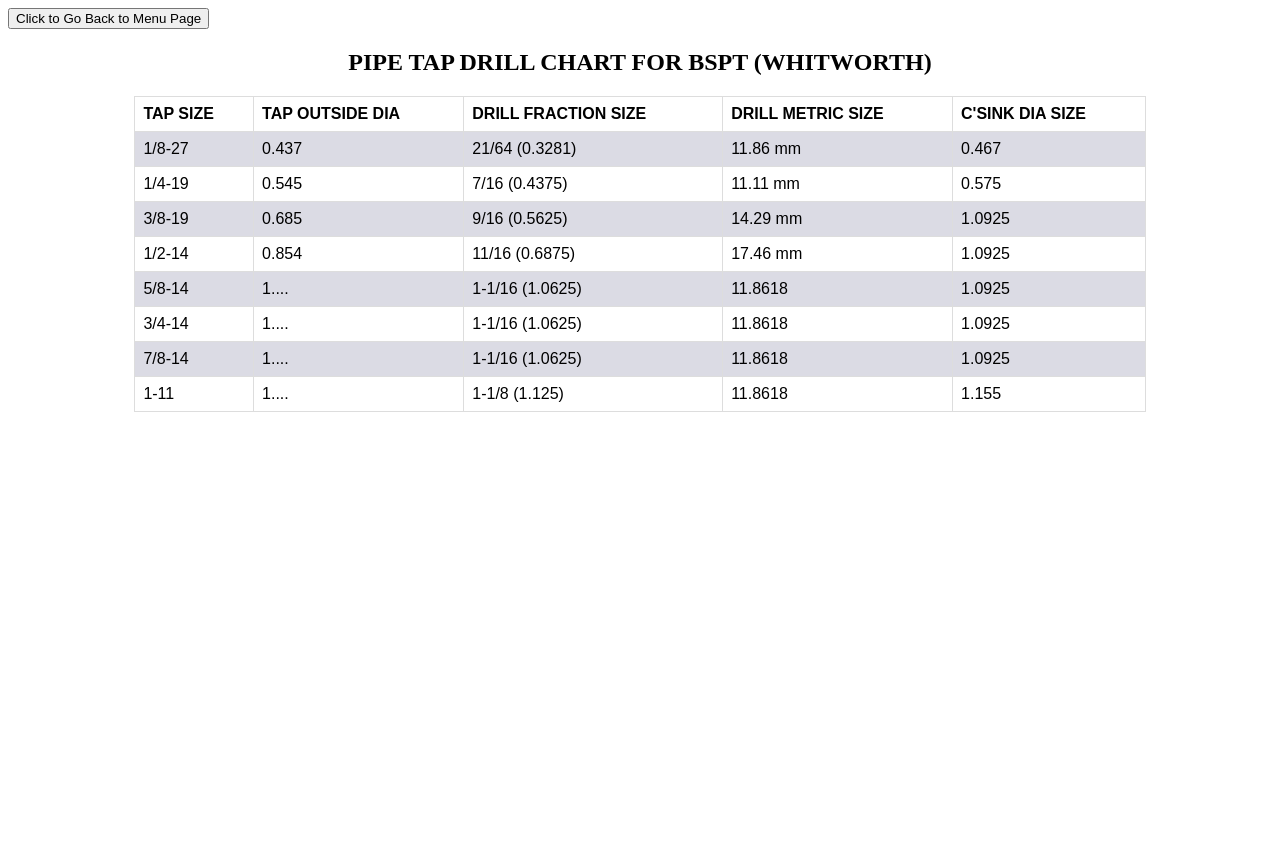
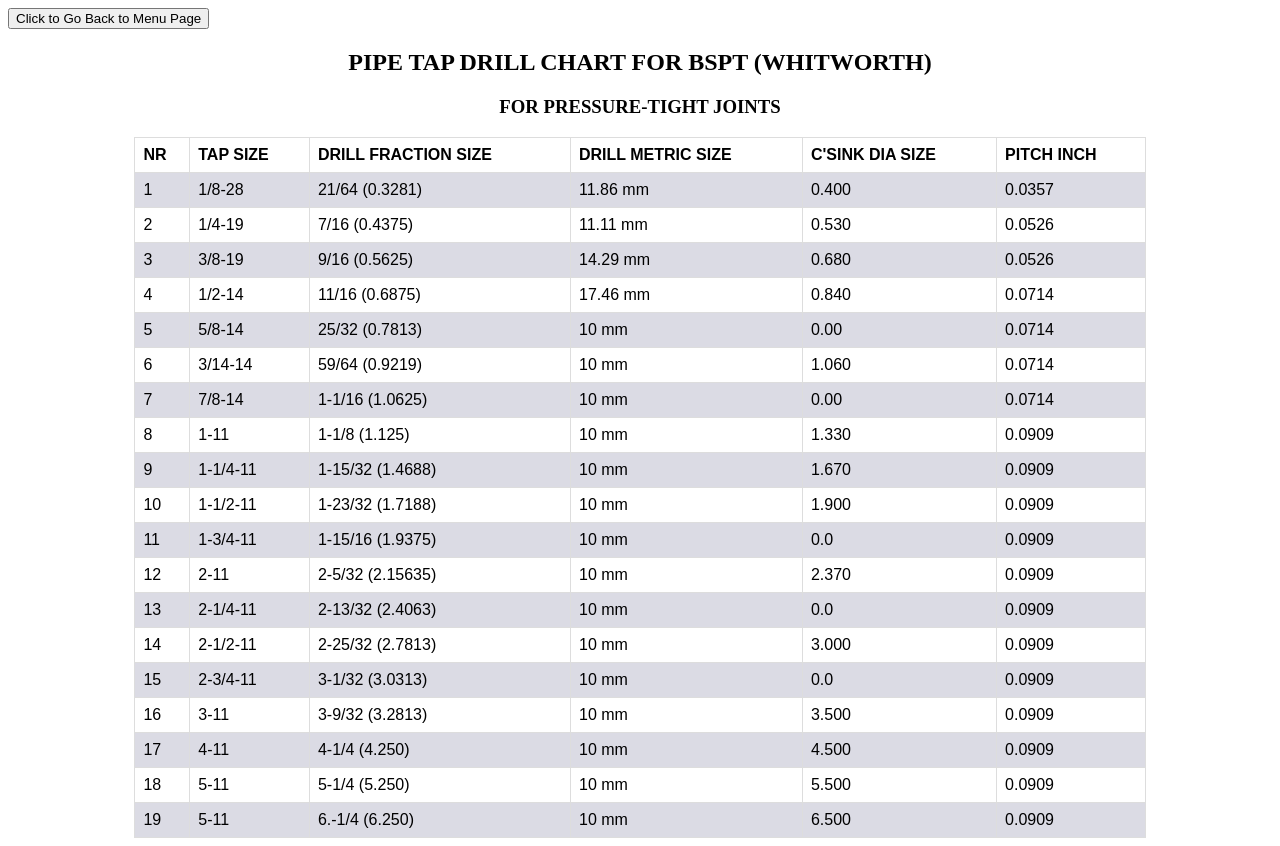
Before and after one commit to Milys/Calculate_App, a plain HTML site: page Tap_BSPT.html in a window 1280 px wide. Before the commit the page ends 800 px from the top, so only its background shows below. Drawn offline with Linux system fonts and the light colour scheme.

```diff
--- a/Tap_BSPT.html
+++ b/Tap_BSPT.html
@@ -5,7 +5,7 @@
   <meta charset="UTF-8">
   <meta name="viewport" content="width=device-width, initial-scale=1.0">
   <meta http-equiv="X-UA-Compatible" content="ie=edge">
-  <link rel="stylesheet" href="taps.css" type="text/css">
+  <link rel="stylesheet" href="taps_BSPT.css" type="text/css">
   <title>Document</title>
 </head>
 <body>
@@ -19,70 +19,170 @@
     </script>
 
   <h2>PIPE TAP DRILL CHART FOR BSPT (WHITWORTH)</h2>
+  <h3>FOR PRESSURE-TIGHT JOINTS</h3>
   <table>
     <tr>
+      <th>NR</th>
       <th>TAP SIZE</th>
-      <th>TAP OUTSIDE DIA</th>
       <th>DRILL FRACTION SIZE</th>
       <th>DRILL METRIC SIZE</th>
       <th>C'SINK DIA SIZE</th>
+      <th>PITCH INCH</th>
     </tr>
     <tr>
-      <td>1/8-27</td>
-      <td>0.437</td>
-      <td>21/64 (0.3281)</td>
+        <td>1</td>
+      <td>1/8-28</td>
+      <td>21/64 (0.3281) </td>
       <td>11.86 mm</td>
-      <td>0.467</td>
+      <td>0.400</td>
+      <td>0.0357</td>
     </tr>
     <tr>
+        <td>2</td>
       <td>1/4-19</td>
-      <td>0.545</td>
       <td>7/16 (0.4375)</td>
       <td>11.11 mm</td>
-      <td>0.575</td>
+      <td>0.530</td>
+       <td>0.0526</td>
     </tr>
     <tr>
+      <td>3</td>
       <td>3/8-19</td>
-      <td>0.685</td>
       <td>9/16 (0.5625)</td>
-        <td>14.29 mm</td>
-        <td>1.0925</td>
+      <td>14.29 mm</td>
+      <td>0.680</td>
+      <td>0.0526</td>
     </tr>
     <tr>
+        <td>4</td>
       <td>1/2-14</td>
-      <td>0.854</td>
       <td>11/16 (0.6875)</td>
       <td>17.46 mm</td>
-      <td>1.0925</td>
+      <td>0.840</td>
+      <td>0.0714</td>
     </tr>
     <tr>
+      <td>5</td>
       <td>5/8-14</td>
-      <td>1....</td>
-        <td>1-1/16 (1.0625)</td>
-        <td>11.8618</td>
-        <td>1.0925</td>
+      <td>25/32 (0.7813) </td>
+      <td>10 mm</td>
+      <td>0.00</td>
+      <td>0.0714</td>
     </tr>
     <tr>
-      <td>3/4-14</td>
-      <td>1....</td>
-        <td>1-1/16 (1.0625)</td>
-        <td>11.8618</td>
-        <td>1.0925</td>
-    </tr>
-    <tr>
-        <td>7/8-14</td>
-        <td>1....</td>
-        <td>1-1/16 (1.0625)</td>
-        <td>11.8618</td>
-        <td>1.0925</td>
+        <td>6</td>
+        <td>3/14-14</td>
+        <td>59/64 (0.9219) </td>
+        <td>10 mm</td>
+        <td>1.060</td>
+        <td>0.0714</td>
       </tr>
       <tr>
-          <td>1-11</td>
-          <td>1....</td>
-          <td>1-1/8 (1.125)</td>
-          <td>11.8618</td>
-          <td>1.155</td>
+          <td>7</td>
+          <td>7/8-14</td>
+          <td>1-1/16 (1.0625) </td>
+          <td>10 mm</td>
+          <td>0.00</td>
+          <td>0.0714</td>
         </tr>
+        <tr>
+            <td>8</td>
+            <td>1-11</td>
+            <td>1-1/8 (1.125) </td>
+            <td>10 mm</td>
+            <td>1.330</td>
+            <td>0.0909</td>
+          </tr>
+          <tr>
+              <td>9</td>
+              <td>1-1/4-11</td>
+              <td>1-15/32 (1.4688) </td>
+              <td>10 mm</td>
+              <td>1.670</td>
+              <td>0.0909</td>
+            </tr>
+            <tr>
+                <td>10</td>
+                <td>1-1/2-11</td>
+                <td>1-23/32 (1.7188) </td>
+                <td>10 mm</td>
+                <td>1.900</td>
+                <td>0.0909</td>
+              </tr>
+              <tr>
+                  <td>11</td>
+                  <td>1-3/4-11</td>
+                  <td>1-15/16 (1.9375) </td>
+                  <td>10 mm</td>
+                  <td>0.0</td>
+                  <td>0.0909</td>
+                </tr>
+                <tr>
+                    <td>12</td>
+                    <td>2-11</td>
+                    <td>2-5/32 (2.15635) </td>
+                    <td>10 mm</td>
+                    <td>2.370</td>
+                    <td>0.0909</td>
+                  </tr>
+                  <tr>
+                      <td>13</td>
+                      <td>2-1/4-11</td>
+                      <td>2-13/32 (2.4063) </td>
+                      <td>10 mm</td>
+                      <td>0.0</td>
+                      <td>0.0909</td>
+                    </tr>
+                    <tr>
+                        <td>14</td>
+                        <td>2-1/2-11</td>
+                        <td>2-25/32 (2.7813) </td>
+                        <td>10 mm</td>
+                        <td>3.000</td>
+                        <td>0.0909</td>
+                      </tr>
+                      <tr>
+                          <td>15</td>
+                          <td>2-3/4-11</td>
+                          <td>3-1/32 (3.0313) </td>
+                          <td>10 mm</td>
+                          <td>0.0</td>
+                          <td>0.0909</td>
+                        </tr>
+                        <tr>
+                            <td>16</td>
+                            <td>3-11</td>
+                            <td>3-9/32 (3.2813) </td>
+                            <td>10 mm</td>
+                            <td>3.500</td>
+                            <td>0.0909</td>
+                          </tr>
+                          <tr>
+                              <td>17</td>
+                              <td>4-11</td>
+                              <td>4-1/4 (4.250) </td>
+                              <td>10 mm</td>
+                              <td>4.500</td>
+                              <td>0.0909</td>
+                            </tr>
+                            <tr>
+                                <td>18</td>
+                                <td>5-11</td>
+                                <td>5-1/4 (5.250) </td>
+                                <td>10 mm</td>
+                                <td>5.500</td>
+                                <td>0.0909</td>
+                              </tr>
+                              <tr>
+                                  <td>19</td>
+                                  <td>5-11</td>
+                                  <td>6.-1/4 (6.250) </td>
+                                  <td>10 mm</td>
+                                  <td>6.500</td>
+                                  <td>0.0909</td>
+                                </tr>
+
+
   </table>
 </body>
 </html>
--- /dev/null
+++ b/taps_BSPT.css
@@ -0,0 +1,25 @@
+h2 {
+    text-align: center;
+}
+
+h3 {
+    text-align: center;
+}
+
+table {
+    font-family: arial, sans-serif;
+    border-collapse: collapse;
+    width: 80%;
+    margin-left: 10%;
+    margin-right: 10%;
+}
+
+td, th {
+    border: 1px solid #dddddd;
+    text-align: left;
+    padding: 8px;
+}
+
+tr:nth-child(even) {
+    background-color: rgb(219, 219, 228);
+}
--- a/taps.css
+++ b/taps_NPT.css
@@ -5,9 +5,9 @@
     table {
         font-family: arial, sans-serif;
         border-collapse: collapse;
-        width: 80%;
-        margin-left: 10%;
-        margin-right: 10%;
+        width: 60%;
+        margin-left: 20%;
+        margin-right: 20%;
     }
 
     td, th {
```
Also changed, not shown: Taps_NPT.html (added, +138 -0 lines), index.html (+1 -1 lines).
